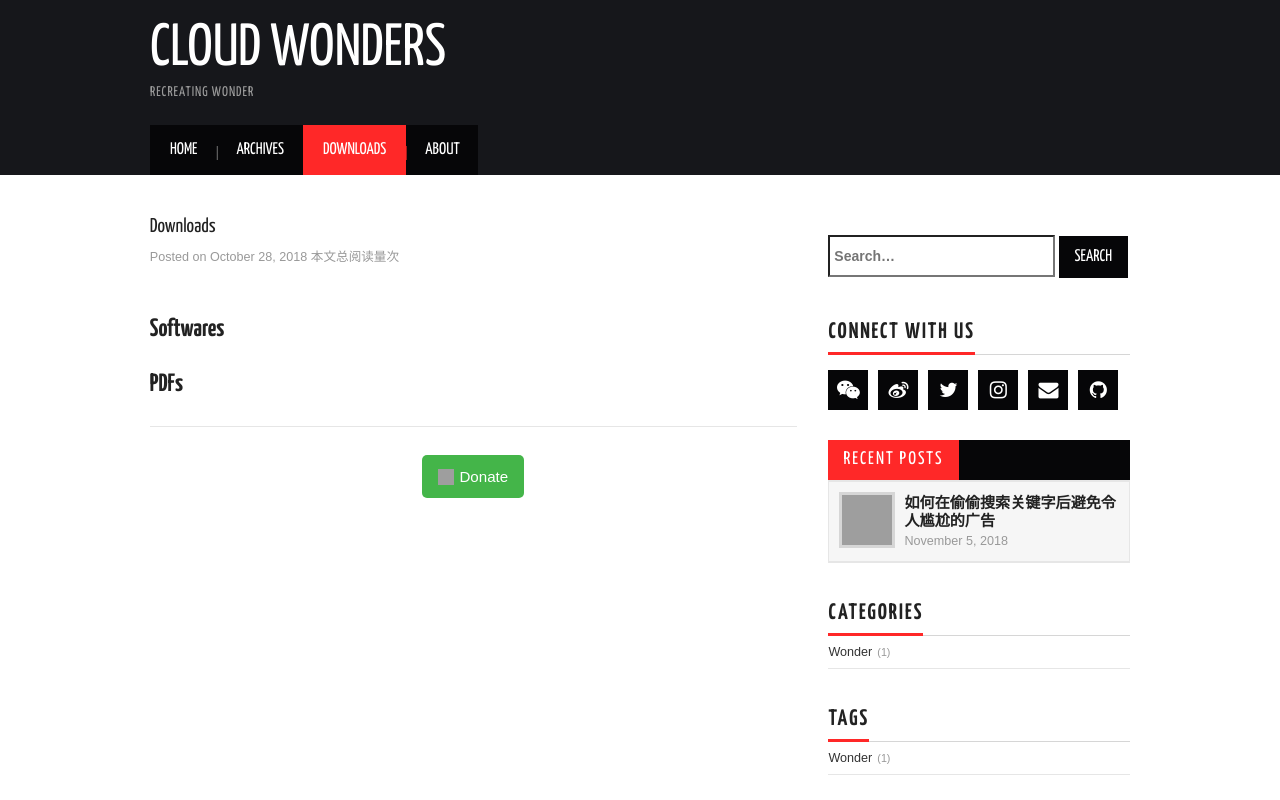
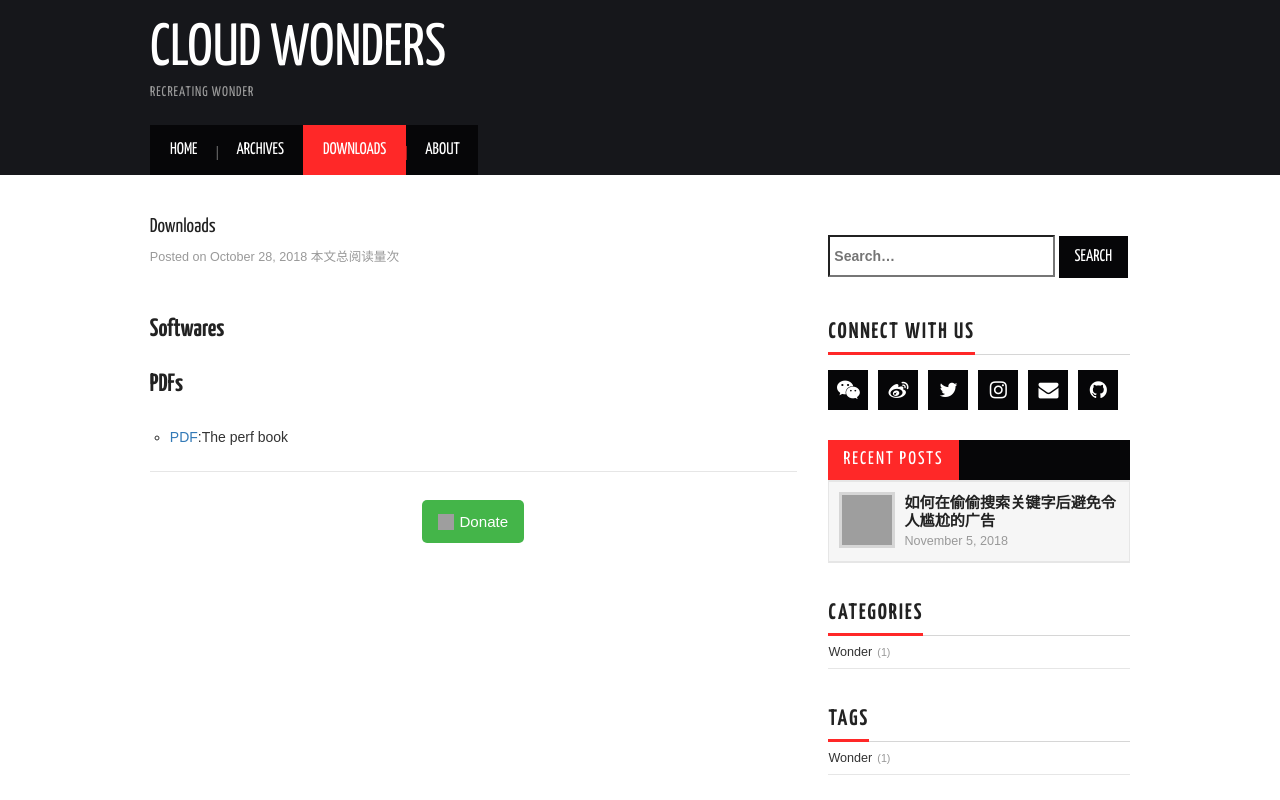
Before and after one commit to PanZhangg/PanZhangg.github.io, a plain HTML site: page downloads/index.html in a window 1280 px wide. Shown: the top 800 px of the page. Drawn offline with nearby package versions, Linux system fonts and the light colour scheme; some packages are replaced by stand-ins of ours; no server answers; grey boxes are pictures that could not be loaded; a script that the page names is missing.

Commit message:
Site updated: 2018-11-12 21:54:41

```diff
--- a/downloads/index.html
+++ b/downloads/index.html
@@ -19,17 +19,17 @@
 
 
 
-  <meta name="description" content="SoftwaresPDFs">
+  <meta name="description" content="SoftwaresPDFs PDF:The perf book">
 <meta property="og:type" content="website">
 <meta property="og:title" content="Downloads">
 <meta property="og:url" content="https://panzhang.github.io/downloads/index.html">
 <meta property="og:site_name" content="Cloud Wonders">
-<meta property="og:description" content="SoftwaresPDFs">
+<meta property="og:description" content="SoftwaresPDFs PDF:The perf book">
 <meta property="og:locale" content="default">
-<meta property="og:updated_time" content="2018-10-28T12:14:07.187Z">
+<meta property="og:updated_time" content="2018-11-12T13:54:16.906Z">
 <meta name="twitter:card" content="summary">
 <meta name="twitter:title" content="Downloads">
-<meta name="twitter:description" content="SoftwaresPDFs">
+<meta name="twitter:description" content="SoftwaresPDFs PDF:The perf book">
 
     <link rel="alternate" href="/atom.xml" title="Cloud Wonders" type="application/atom+xml">
 
@@ -191,7 +191,10 @@ var themeMenus = {};
     </div>
     <div class="article-entry" itemprop="articleBody">
 
-        <h1 id="Softwares"><a href="#Softwares" class="headerlink" title="Softwares"></a>Softwares</h1><h1 id="PDFs"><a href="#PDFs" class="headerlink" title="PDFs"></a>PDFs</h1>
+        <h1 id="Softwares"><a href="#Softwares" class="headerlink" title="Softwares"></a>Softwares</h1><h1 id="PDFs"><a href="#PDFs" class="headerlink" title="PDFs"></a>PDFs</h1><ul>
+<li><a href="/downloads/index/The_perf_book.pdf">PDF</a>:The perf book</li>
+</ul>
+
 
     </div>
     <footer class="entry-meta entry-footer">
```
Also changed, not shown: 2018/11/05/如何在偷偷搜索关键字后避免令人尴尬的广告/index.html (+1 -1 lines), 1 other file.
